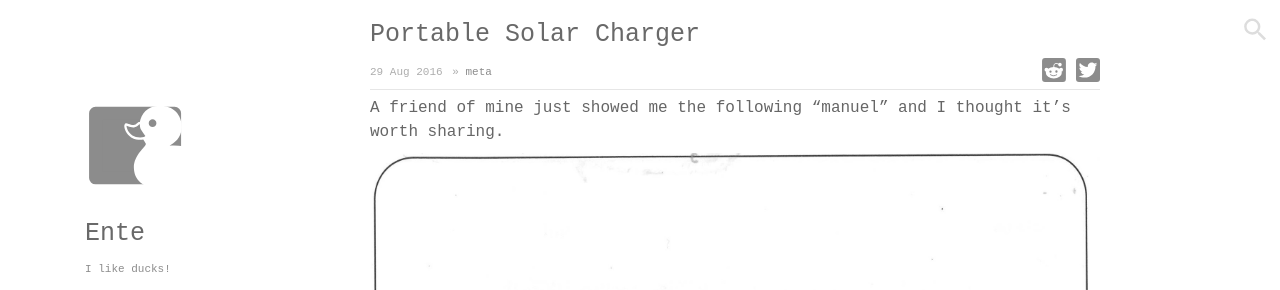
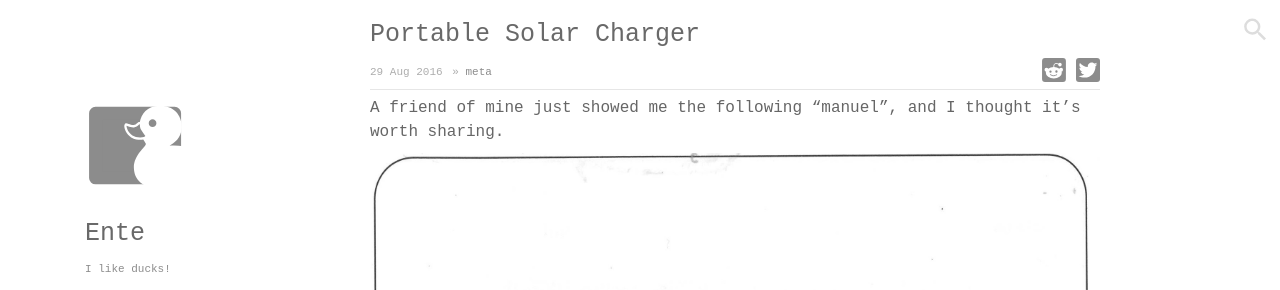
Before and after one commit to Enteee/duckpond.ch, a Jekyll site: the page built from _posts/2016-08-29-portable-solar-charger.md, in a window 1280 px wide and 900 px high. Shown: the top 290 px of the window. Built offline with Jekyll 4.4.1, drawn with Linux system fonts in a browser that asks for light colours; comment, search, counter and statistics services are not loaded.

Commit message:
punctuation

```diff
--- a/_posts/2016-08-29-portable-solar-charger.md
+++ b/_posts/2016-08-29-portable-solar-charger.md
@@ -4,7 +4,7 @@ categories: [meta]
 keywords: [english, manuel]
 ---
 
-A friend of mine just showed me the following "manuel" and I thought it's worth sharing.
+A friend of mine just showed me the following "manuel", and I thought it's worth sharing.
 
 ![manual1](/static/posts/portable-solar-charger/page1.jpg)
 ![manual2](/static/posts/portable-solar-charger/page2.jpg)
```
